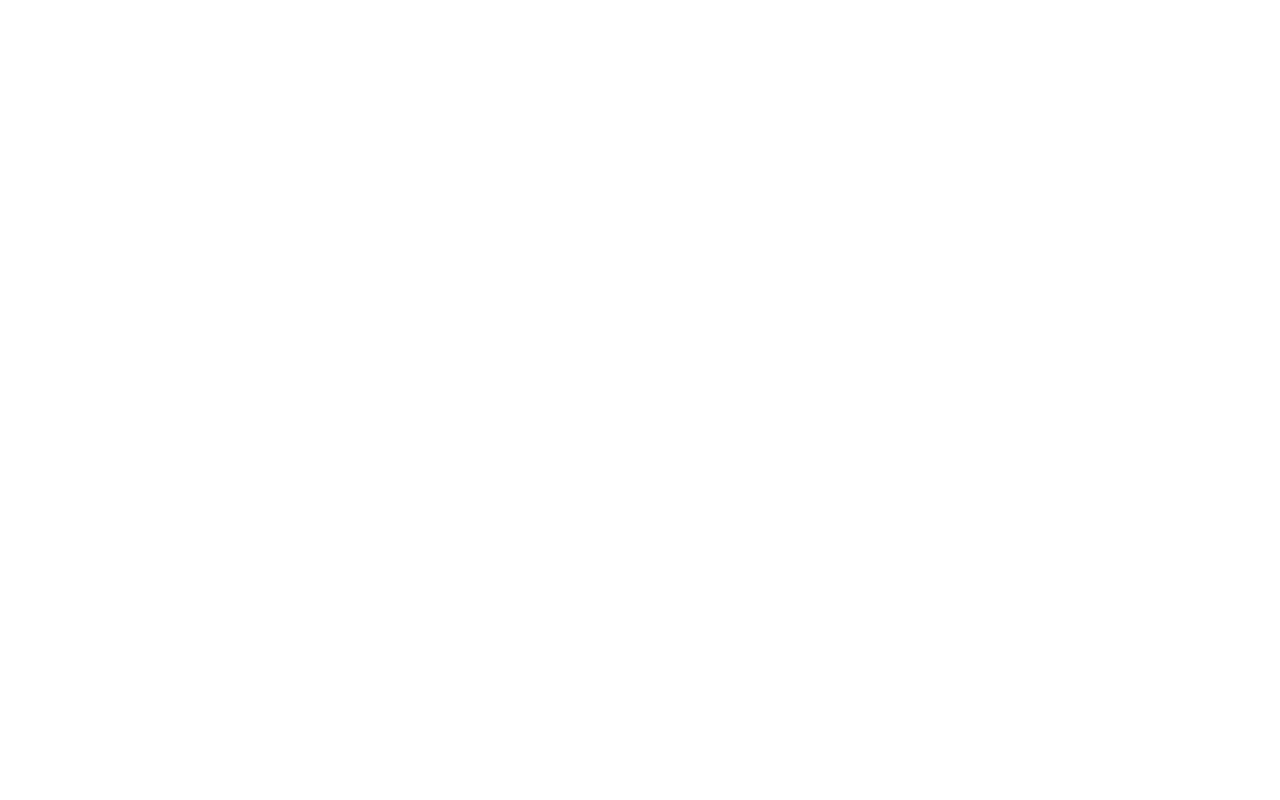
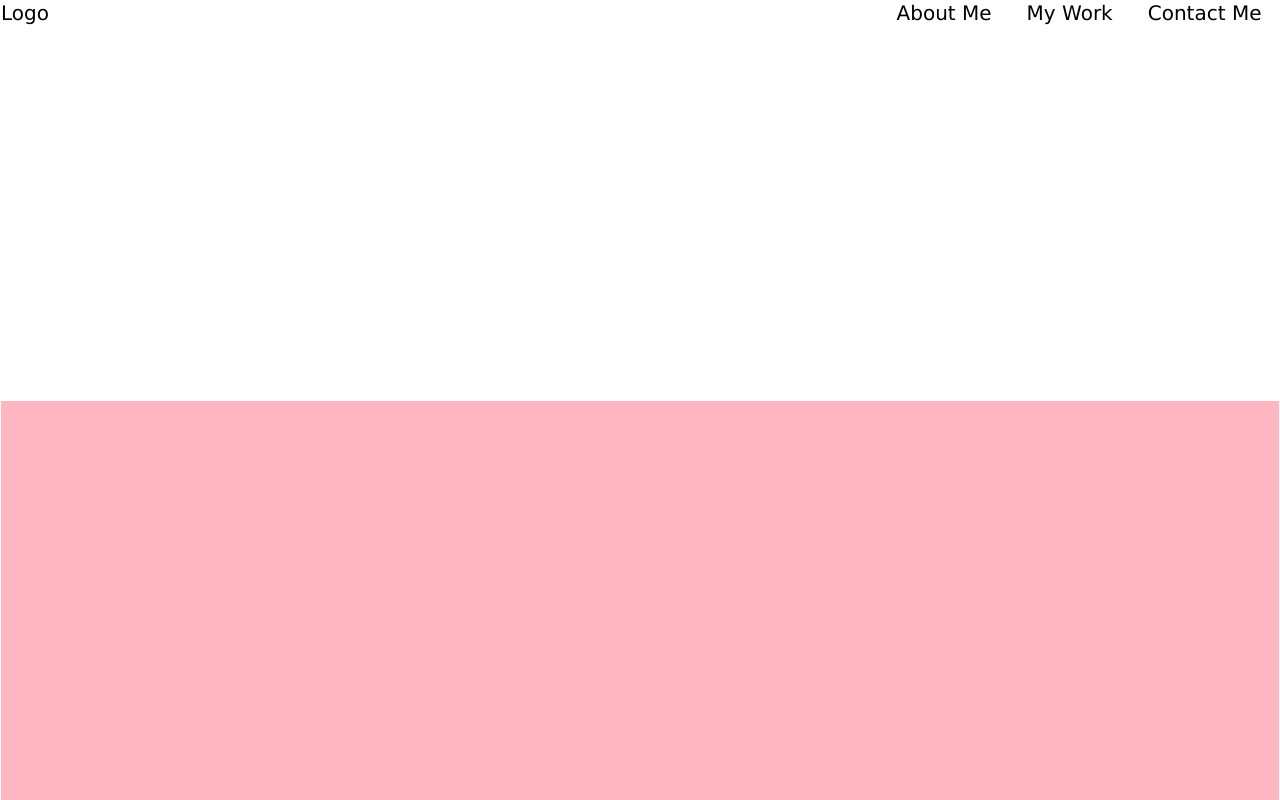
Before and after one commit to adryq/ProfessionalPortfolio, a plain HTML site: page index.html in a window 1280 px wide. Shown: the top 800 px of the page. Drawn offline with Linux system fonts and the light colour scheme.

Commit message:
Layout and NavBar

```diff
--- a/Styles/style.css
+++ b/Styles/style.css
@@ -0,0 +1,52 @@
+*{
+    margin: 0;
+    padding: 0;
+    box-sizing:border-box;
+}
+html{
+    scroll-behavior: smooth;
+}
+
+section {
+    height: 500px;
+    background-color: lightpink;
+    border: solid white 1px;
+
+}
+
+.hero {
+    background-color: white;
+    height: 50vh;
+    color: black;
+    font-size: 20px;
+    font-family: 'Lucida Sans', 'Lucida Sans Regular', 'Lucida Grande', 'Lucida Sans Unicode', Geneva, Verdana, sans-serif;
+
+}
+
+
+nav {
+    display: flex;
+    justify-content: space-between;
+
+}
+
+ul {
+    display: flex;
+    list-style-type: none;
+    justify-content: space-around;
+    width: 400px;
+
+}
+
+li {
+
+    text-decoration: none;
+}
+
+footer {
+    height: 50vh;
+    background-color: #FFEBCD;
+    color: #ce954b;
+    font-family: 'Lucida Sans', 'Lucida Sans Regular', 'Lucida Grande', 'Lucida Sans Unicode', Geneva, Verdana, sans-serif;
+
+}
--- a/index.html
+++ b/index.html
@@ -8,6 +8,21 @@
     <link rel="stylesheet" href="./Styles/style.css">
 </head>
 <body>
+<!--Hero Section-->
+    <section class="hero">
+        <nav>
+            <div>Logo</div>
+            <ul>
+                <li>About Me</li>
+                <li>My Work</li>
+                <li>Contact Me</li>
+            </ul>
+        </nav>
+    </section>
+    <section class="aboutme"></section>
+    <section class="mywork"></section>
+    <footer class="contactme"></footer>
+
 
 </body>
 </html>
```
Also changed, not shown: Styles/Images/Adry Logo.png (added), 1 other file.
